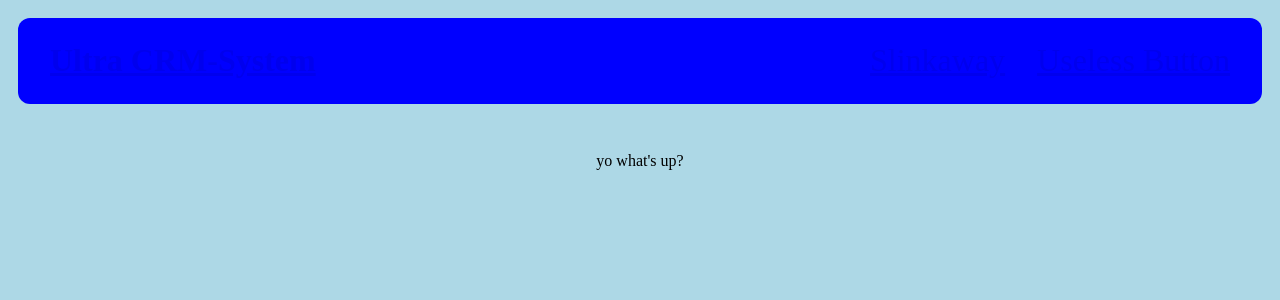
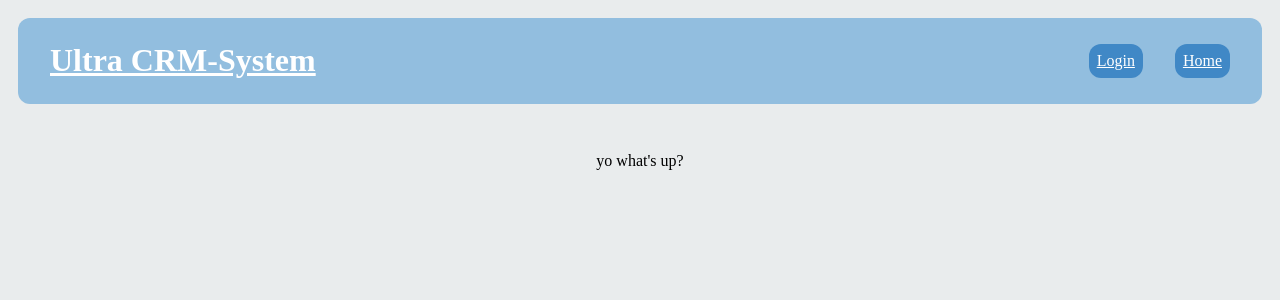
Before and after one commit to CyberBro9/flask_server, a Flask app: page / in a window 1280 px wide. Shown: the top 300 px of the page. Run offline with Flask 3, Linux system fonts and the light colour scheme.

Commit message:
Begin working on new pages

```diff
--- a/app.py
+++ b/app.py
@@ -20,15 +20,11 @@ def does_any_function_name_work():
     return render_template("index.html")
 
 
-@app.route("/slinkaway")
+@app.route("/login")
 def sneaky():
-    return render_template("slinkaway.html")
+    return render_template("login.html")
 
 
-@app.route("/slinkaway/<int:repeats>")
-def sneaky_count(repeats: int):
-    string = ""
-    for i in range(repeats):
-        string += f"this text will now be displayed {escape(repeats)} times</br>"
-
-    return f"<p>{string}</p>"
+@app.route("/home")
+def open_home():
+    return render_template("home.html")
--- a/static/style.css
+++ b/static/style.css
@@ -1,5 +1,5 @@
 body {
-    background-color: lightblue;
+    background-color: rgb(233, 236, 237);
     padding: 10px;
     inset: 2px;
 }
@@ -11,7 +11,7 @@ body {
 .header {
     border-radius: 12px;
     padding: 3px;
-    background-color: blue;
+    background-color: rgb(146, 190, 223);
     margin-bottom: 2em;
     padding-left: 2em;
     padding-right: 2em;
@@ -20,15 +20,27 @@ body {
     align-items: center;
     justify-content: space-between
 }
+.link_button {
+    background-color: rgb(64, 136, 198);
+    border-radius: 12px;
+    display: flex;
+    padding: 0.5em;
+}
 .link {
-    display: flex;
-    font-size: 2em
+    color: white;
+    font-size: 1em
 }
 .header-buttons {
     display: flex;
     place-items: center;
     align-items: center;
     gap: 2em;
+}
+.dashboard {
+    display: fill;
+    place-items: center;
+    align-items: center;
+    justify-content: space-between
 }
 nav {
     width: 15em;
--- a/templates/base.html
+++ b/templates/base.html
@@ -9,15 +9,15 @@
 </head>
 <body>
     <div class="header">
-        <a href="/">
+        <a class="link" href="/">
             <h1 class="insetPLEASE">Ultra CRM-System</h1>
         </a>
         <div class="header-buttons">
-            <div class="link">
-                 <a href="/slinkaway">Slinkaway</a>
+            <div class="link_button">
+                 <a class="link" href="/login">Login</a>
             </div>
-            <div class="link">
-                 <a href="/slinkaway">Useless Button</a>
+            <div class="link_button">
+                 <a class="link" href="/home">Home</a>
             </div>
         </div>
     </div>
```
Also changed, not shown: templates/home.html (added, +20 -0 lines), templates/slinkaway_count.html (deleted, +0 -11 lines), templates/login.html (renamed from templates/register.html).
